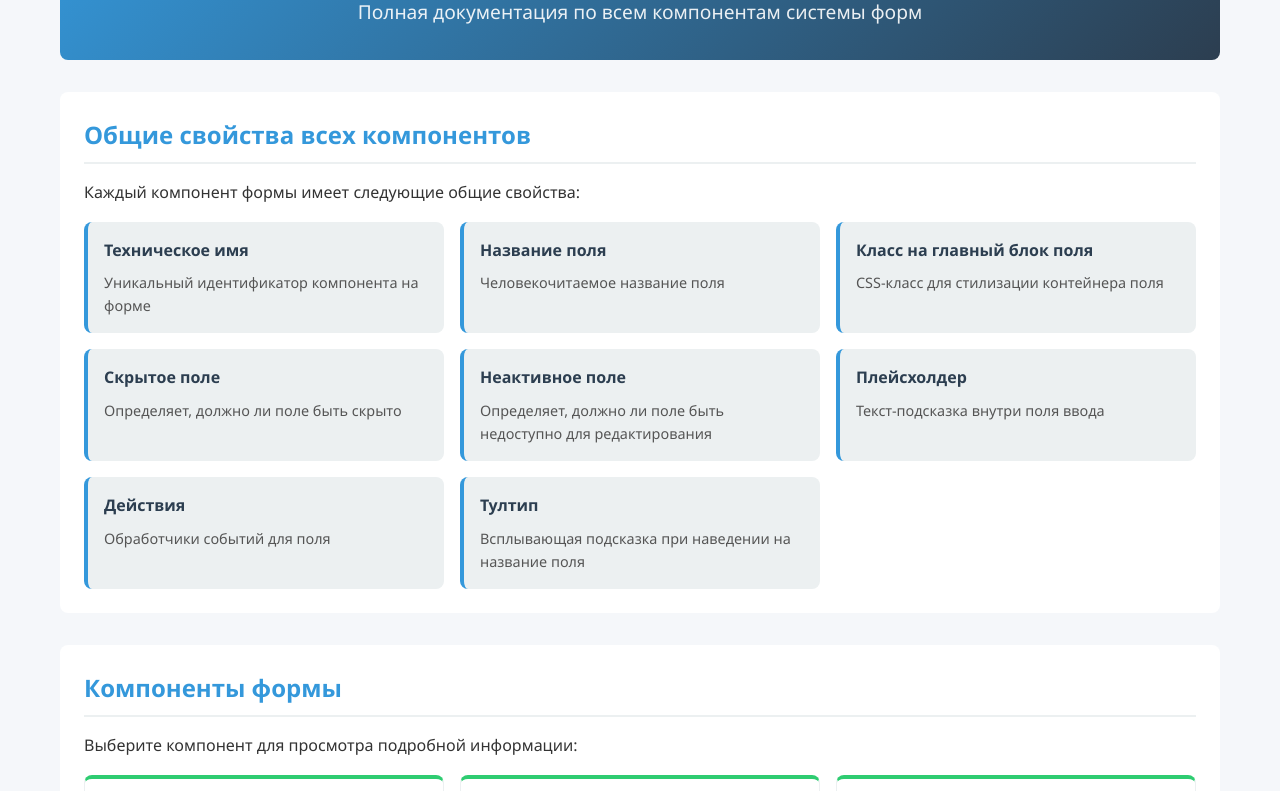
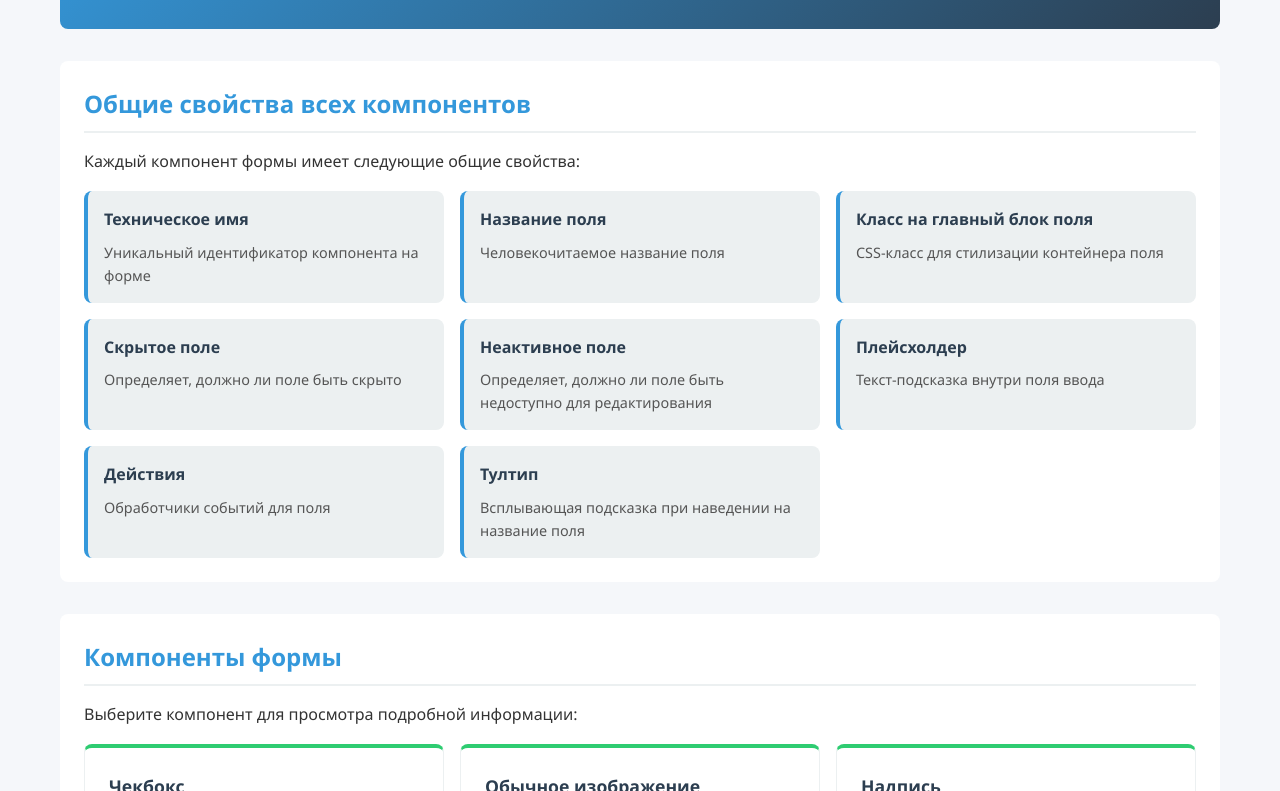
Before and after one commit to Anyboom/form-builder, a plain HTML site: page index.html in a window 1280 px wide. Shown: the part 127-918 px from the top of the page. Drawn offline with Linux system fonts and the light colour scheme.

Commit message:
Initial commit

```diff
--- a/index.html
+++ b/index.html
@@ -173,7 +173,6 @@
 <div class="container">
     <header>
         <h1>Компоненты формы</h1>
-        <p class="subtitle">Полная документация по всем компонентам системы форм</p>
     </header>
 
     <section class="section">
```
